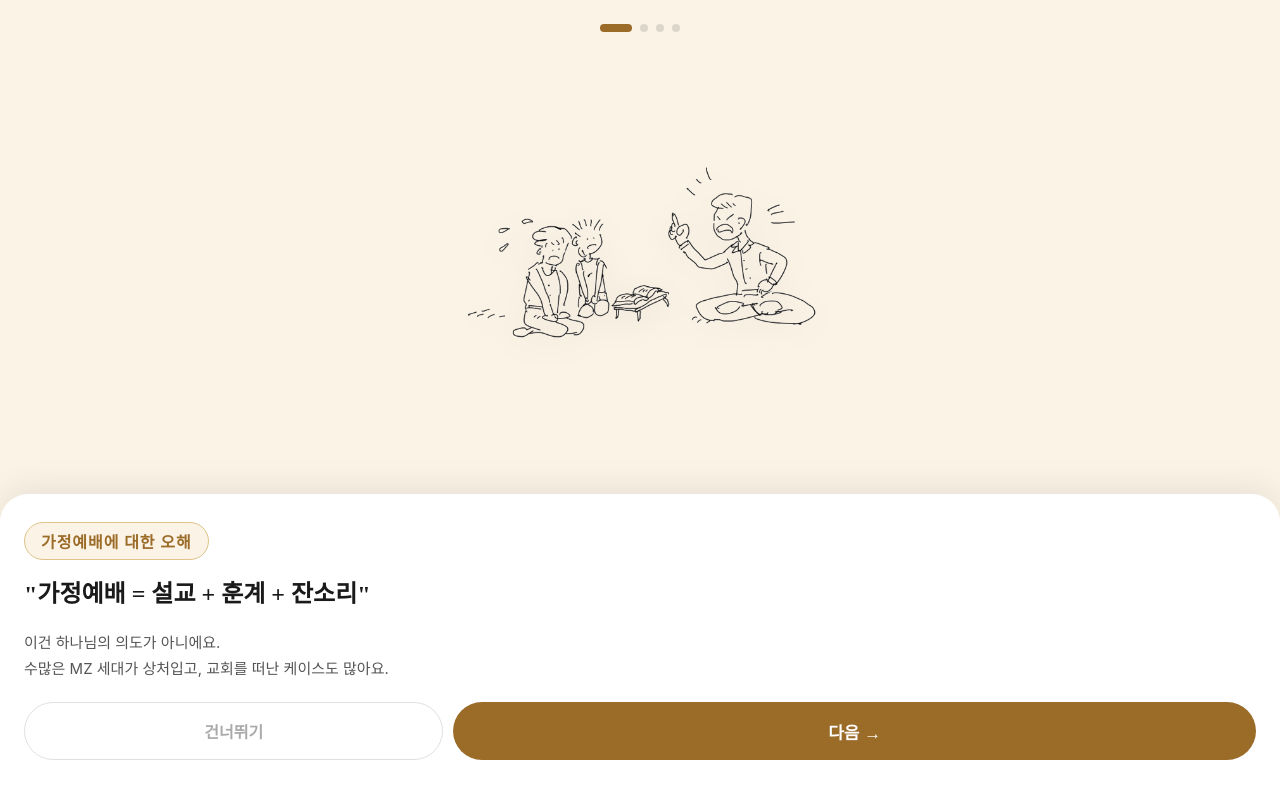
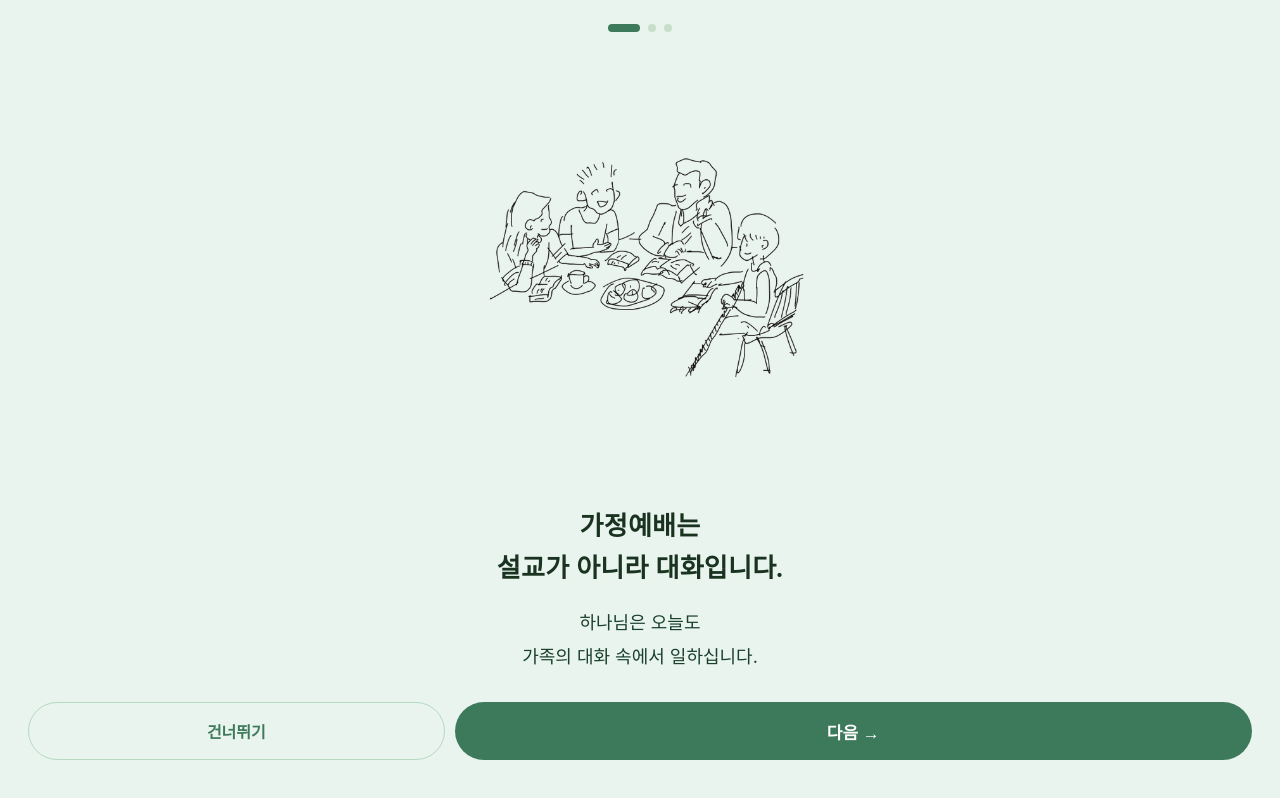
Before and after one commit to seed4you/family-worship-app, a React (Vite) app: page / in a window 1280 px wide. Both pictures are taken after a click on the button 519 px from the left and 705 px from the top of the page. Built offline with nearby package versions, Linux system fonts and the light colour scheme.

Commit message:
Update App.jsx

```diff
--- a/src/App.jsx
+++ b/src/App.jsx
@@ -41,15 +41,15 @@ const STRINGS = {
     aboutBtn: '이 앱을 만든 이유? →',
 
     // 온보딩
-    onbLabel1: '가정예배에 대한 오해',
-    onbTitle1: '"가정예배 = 설교 + 훈계 + 잔소리"',
-    onbBody1: '이건 하나님의 의도가 아니에요.\n수많은 MZ 세대가 상처입고, 교회를 떠난 케이스도 많아요.',
-    onbLabel2: '대화식 가정예배란?',
-    onbTitle2: '"가정예배 = 삶의 예배"',
-    onbBody2: '구약의 지상명령인 쉐마(שָׁמַע 신 6:4-9)에서, \'강론하다\'의 히브리어 다바르(דָּבַר 신 6:7)는 가르치는 것을 넘어, "말하고, 대화하고, 친구가 되고, 실재가 되게 한다"는 뜻입니다.\n\n가정예배는 자녀와 친구처럼 함께 걸으며, 일상의 대화와 친밀한 사귐 속에서 하나님의 말씀을 토론하며 함께 살아내는 삶의 예배입니다.',
-    onbLabel3: '왜 4개의 방이죠?',
-    onbTitle3: '"예배 = 하나님과의 만남"',
-    onbBody3: '함께 모이고 → 말씀을 나누고 → 말씀에 반응하고 → 세상에 보내는 4가지 \'예배의 방\'마다 하나님을 만날 수 있어요.(콘스탄스 체리, 예배학자)\n\n모든 가정은 각자의 상황과 형편에 맞게 \'예배의 방\'을 선택할 수 있어요. 사춘기 자녀와 대화가 단절된 가정은 마음이 열릴 때까지 모임만 수 개월 간 할 수도 있어요. 삶의 예배이기 때문에 가능한 일이죠. 각 방은 하나님과 가족이 더 깊이 만나도록 인도하는 여정이에요.',
+    onbLabel1: '',
+    onbTitle1: '가정예배는\n설교가 아니라 대화입니다.',
+    onbBody1: '하나님은 오늘도\n가족의 대화 속에서 일하십니다.',
+    onbLabel2: '',
+    onbTitle2: '좋은 부모는\n답을 빨리 말하는 부모가 아닙니다.',
+    onbBody2: '질문하고,\n기다려주고,\n함께 답을 찾아가는 부모입니다.',
+    onbLabel3: '',
+    onbTitle3: '우리 가족만의\n예배의 집을 만들어 보세요.',
+    onbBody3: 'DAVAR가\n가족의 상황에 맞는 예배와\n질문을 함께 코칭해 드립니다.',
     onbLabel4: '왜 질문이 중요하죠?',
     onbTitle4: '"완벽한 부모보다 질문하는 부모가 낫다"',
     onbBody4: '부모가 모든 답을 주려고\n어깨에 힘주고, 훈계하고, 잔소리하기보다\n목소리를 낮추고 질문으로 자녀 스스로\n성경과 인생의 답을 찾아가도록 도와줄 때\n\n자녀는 놀라운 속도로 성장하고\n하나님 앞에 단독자로 자신의 정체성(being)을 발견해가며\n신앙과 인생을 스스로 주도해 나갑니다.',
@@ -277,14 +277,14 @@ const STRINGS = {
     aboutBtn: 'Why This App? →',
 
     // Onboarding
-    onbLabel1: 'A Common Misunderstanding',
-    onbTitle1: '"Family Worship = Sermon + Lectures + Nagging"',
-    onbBody1: "This is not what God intended.\nMany young people have been hurt and even left the church because of this.",
-    onbLabel2: 'What is Dialogic Family Worship?',
-    onbTitle2: '"Family Worship = Lifestyle Worship"',
-    onbBody2: "In the Shema (שָׁמַע, Deut. 6:4-9)—the Great Commission of the Old Testament—the Hebrew word Davar (דָּבַר, Deut. 6:7) means more than just 'to teach.' It means \"to speak, to converse, to befriend, and to make real.\"\n\nFamily worship is lifestyle worship—walking with our children as friends, discussing and living out God's Word together in everyday conversation and intimate friendship.",
-    onbLabel3: 'Why 4 Rooms?',
-    onbTitle3: '"Worship = Meeting God"',
+    onbLabel1: '',
+    onbTitle1: "Family worship isn't a sermon.\nIt's a conversation.",
+    onbBody1: "God is at work\nright in the middle of\nyour family's conversations.",
+    onbLabel2: '',
+    onbTitle2: "A good parent isn't one\nwho always has the answer.",
+    onbBody2: "Ask questions,\nwait patiently,\nand walk toward the answers together.",
+    onbLabel3: '',
+    onbTitle3: "Build your family's\nvery own House of Worship.",
     onbBody3: "Gather together → Share the Word → Respond to the Word → Be sent into the world.\nIn each of the 4 'worship rooms,' you can meet God. (Constance Cherry, worship scholar)\n\nEvery family can choose rooms that fit their situation. A family with a disconnected teenager may spend months in just the Gathering Room until hearts open. This is possible because it is life worship.",
     onbLabel4: 'Why Does Asking Questions Matter?',
     onbTitle4: 'A Parent Who Asks Is Better Than a Perfect One',
@@ -1894,34 +1894,9 @@ export default function App() {
   if(screen==='welcome') {
 
     const ONBOARDING = [
-      {
-        img: CARD_IMG_1,
-        label: s_.onbLabel1,
-        title: s_.onbTitle1,
-        body: s_.onbBody1,
-        color: T.amber, bg: T.amberBg, border: T.amberBorder,
-      },
-      {
-        img: CARD_IMG_2,
-        label: s_.onbLabel2,
-        title: s_.onbTitle2,
-        body: s_.onbBody2,
-        color: T.green, bg: T.greenBg, border: T.greenBorder,
-      },
-      {
-        img: CARD_IMG_3,
-        label: s_.onbLabel3,
-        title: s_.onbTitle3,
-        body: s_.onbBody3,
-        color: T.blue, bg: T.blueBg, border: T.blueBorder,
-      },
-      {
-        img: CARD_IMG_4,
-        label: s_.onbLabel4,
-        title: s_.onbTitle4,
-        body: s_.onbBody4,
-        color: T.green, bg: T.greenBg, border: T.greenBorder,
-      },
+      { img: CARD_IMG_2, title: s_.onbTitle1, body: s_.onbBody1 },
+      { img: CARD_IMG_4, title: s_.onbTitle2, body: s_.onbBody2 },
+      { img: CARD_IMG_3, title: s_.onbTitle3, body: s_.onbBody3 },
     ];
 
     // 메인화면1 — 시작하기 표지판 클릭 → 온보딩
@@ -1983,7 +1958,7 @@ export default function App() {
       const card = ONBOARDING[onboardingStep];
       const isLast = onboardingStep === ONBOARDING.length - 1;
       return (
-        <div style={{minHeight:'100vh', background:card.bg, display:'flex', flexDirection:'column'}}>
+        <div style={{minHeight:'100vh', background:T.greenBg, display:'flex', flexDirection:'column'}}>
           <style>{`@import url('https://fonts.googleapis.com/css2?family=Noto+Serif+KR:wght@400;600;700&display=swap');
         img {
           -webkit-touch-callout: none;
@@ -1999,31 +1974,28 @@ export default function App() {
         }`}</style>
           <div style={{display:'flex', justifyContent:'center', gap:8, padding:'24px 0 8px'}}>
             {ONBOARDING.map((_, i) => (
-              <div key={i} style={{width:i===onboardingStep?32:8, height:8, borderRadius:4, background:i===onboardingStep?card.color:'rgba(0,0,0,0.12)', transition:'all 0.3s'}}/>
+              <div key={i} style={{width:i===onboardingStep?32:8, height:8, borderRadius:4, background:i===onboardingStep?T.green:'rgba(0,100,0,0.15)', transition:'all 0.3s'}}/>
             ))}
           </div>
           <div style={{flex:1, display:'flex', alignItems:'center', justifyContent:'center', padding:'16px 32px'}}>
-            <img onContextMenu={(e)=>e.preventDefault()} draggable="false" src={card.img} alt="" style={{width:'100%', maxWidth:380, height:'auto', objectFit:'contain', display:'block', margin:'0 auto', filter:'drop-shadow(0 6px 16px rgba(0,0,0,0.12))'}}/>
+            <img onContextMenu={(e)=>e.preventDefault()} draggable="false" src={card.img} alt="" style={{width:'100%', maxWidth:380, height:'auto', objectFit:'contain', display:'block', margin:'0 auto', filter:'none'}}/>
           </div>
-          <div style={{background:'white', borderRadius:'28px 28px 0 0', padding:'28px 24px 40px', boxShadow:'0 -6px 32px rgba(0,0,0,0.08)'}}>
-            <div style={{display:'inline-flex', alignItems:'center', background:card.bg, border:`1.5px solid ${card.border}`, borderRadius:99, padding:'6px 16px', marginBottom:16}}>
-              <p style={{fontSize:16, color:card.color, fontWeight:700, letterSpacing:'0.06em'}}>{card.label}</p>
-            </div>
-            <p style={{fontFamily:"'Noto Serif KR', serif", fontSize:24, fontWeight:700, color:'#1a1a1a', lineHeight:1.55, marginBottom:16}}>{card.title}</p>
-            <p style={{fontSize:15, color:'#555', lineHeight:1.75, marginBottom:20, whiteSpace:'pre-line'}}>{card.body}</p>
+          <div style={{padding:'20px 28px 40px', textAlign:'center'}}>
+            <p style={{fontFamily:"'Noto Serif KR', serif", fontSize:26, fontWeight:700, color:'#1a3320', lineHeight:1.6, marginBottom:16, whiteSpace:'pre-line', letterSpacing:'0.01em'}}>{card.title}</p>
+            <p style={{fontSize:18, color:'#1a4030', lineHeight:1.9, marginBottom:28, whiteSpace:'pre-line'}}>{card.body}</p>
             {isLast ? (
               <button onClick={()=>{ setOnboardingDone(true); go('diag'); }}
-                style={{width:'100%', padding:'17px', background:card.color, border:'none', borderRadius:99, fontSize:18, color:'white', cursor:'pointer', fontWeight:700}}>
+                style={{width:'100%', padding:'17px', background:T.green, border:'none', borderRadius:99, fontSize:18, color:'white', cursor:'pointer', fontWeight:700}}>
                 {t('우리 가정 현실 진단하기 →','Diagnose Our Family →')}
               </button>
             ) : (
               <div style={{display:'flex', gap:10}}>
                 <button onClick={()=>setOnboardingDone(true)}
-                  style={{flex:1, padding:'16px', background:'none', border:'1.5px solid rgba(0,0,0,0.12)', borderRadius:99, fontSize:16, color:'#aaa', cursor:'pointer', fontWeight:600}}>
+                  style={{flex:1, padding:'16px', background:'none', border:`1.5px solid ${T.greenBorder}`, borderRadius:99, fontSize:16, color:T.green, cursor:'pointer', fontWeight:600}}>
                   {t('건너뛰기','Skip')}
                 </button>
                 <button onClick={()=>setOnboardingStep(s=>s+1)}
-                  style={{flex:2, padding:'16px', background:card.color, border:'none', borderRadius:99, fontSize:17, color:'white', cursor:'pointer', fontWeight:700}}>
+                  style={{flex:2, padding:'16px', background:T.green, border:'none', borderRadius:99, fontSize:17, color:'white', cursor:'pointer', fontWeight:700}}>
                   {t('다음 →','Next →')}
                 </button>
               </div>
```
